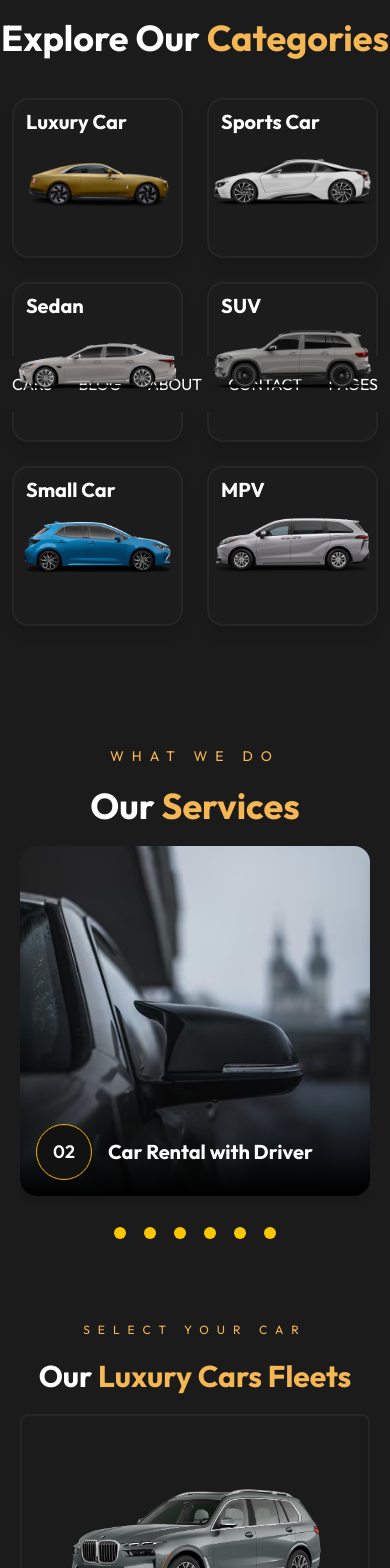
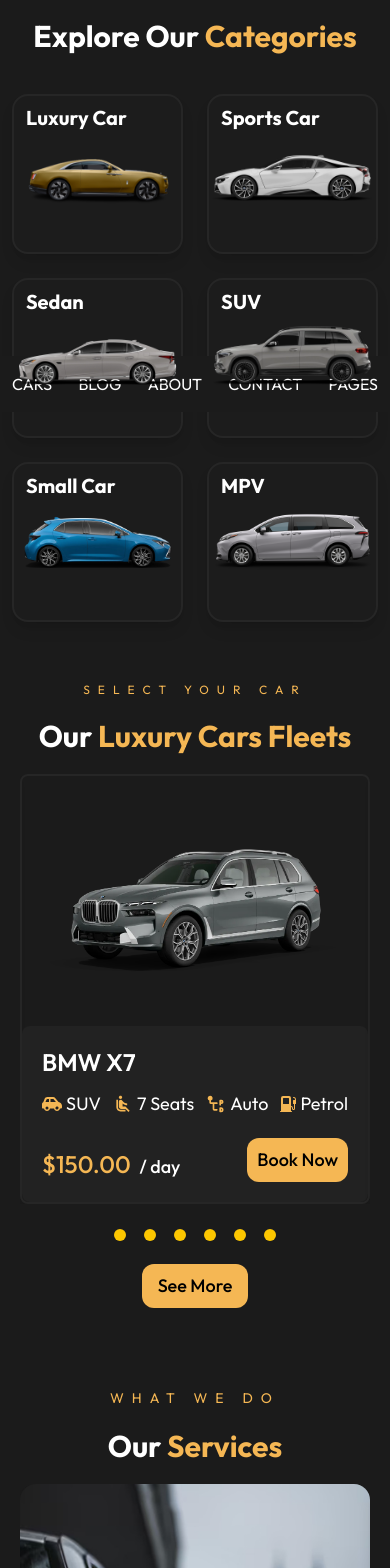
Before and after one commit to twahidulislamdev/go-ride, a React (Vite) app: page / in a window 390 px wide. Shown: the part 432-2000 px from the top of the page. Built offline with nearby package versions, Linux system fonts and the light colour scheme.

Commit message:
Refactor code structure for improved readability and maintainability

```diff
--- a/src/components/layouts/Categories.jsx
+++ b/src/components/layouts/Categories.jsx
@@ -25,7 +25,7 @@
         <h6 className="text-sm text-mainColor tracking-[8px] text-center">
           CATEGORIES
         </h6>
-        <h3 className="text-4xl font-bold text-white pt-5 text-center">
+        <h3 className="text-3xl lg:text-4xl font-bold text-white pt-5">
           Explore Our <span className="text-mainColor">Categories</span>
         </h3>
         {/* Categories Grid */}
--- a/src/components/layouts/LuxuryCar.jsx
+++ b/src/components/layouts/LuxuryCar.jsx
@@ -9,7 +9,7 @@
 import MercedesSClass from "../../assets/mercedesSClass.png";
 import CarCad from "../CarCad";
 
-// ✅ Import slick CSS
+//  Import slick CSS
 import "slick-carousel/slick/slick.css";
 import "slick-carousel/slick/slick-theme.css";
 
@@ -98,13 +98,13 @@
   };
 
   return (
-    <div className="pt-10 pb-20 bg-secondaryColor text-center">
+    <div className="py-5 bg-secondaryColor text-center">
       <h6 className="text-xs lg:text-sm text-mainColor tracking-[8px]">SELECT YOUR CAR</h6>
       <h3 className="text-3xl lg:text-4xl font-bold text-white pt-5">
         Our <span className="text-mainColor">Luxury Cars Fleets</span>
       </h3>
 
-      <div className="p-5">
+      <div className=" p-5 lg:pt-10 pb-5">
         <Container>
           {/*  React Slick only for small & medium devices */}
           <div className="block lg:hidden">
--- a/src/components/layouts/Service.jsx
+++ b/src/components/layouts/Service.jsx
@@ -9,6 +9,7 @@
 import serviceThree from "../../assets/serviceThree.jpg";
 import serviceFour from "../../assets/serviceFour.jpg";
 import serviceFive from "../../assets/serviceFive.jpg";
+import serviceSix from "../../assets/serviceSix.jpg";
 
 //  Import slick CSS
 import "slick-carousel/slick/slick.css";
@@ -21,7 +22,7 @@
     { id: "03", title: "Airport Transfer", img: serviceThree },
     { id: "04", title: "VIP Transfer", img: serviceFour },
     { id: "05", title: "Private Transfer", img: serviceFive },
-    { id: "06", title: "Airport Transfer", img: serviceThree },
+    { id: "06", title: "Fleet Leasing", img: serviceSix },
 
   ];
 
@@ -45,13 +46,13 @@
   };
 
   return (
-    <div className="pt-20 pb-10 relative flex flex-col items-center justify-center bg-secondaryColor text-center">
+    <div className="py-10 relative flex flex-col items-center justify-center bg-secondaryColor text-center">
       <h6 className="text-sm text-mainColor tracking-[8px]">WHAT WE DO</h6>
-      <h3 className="text-4xl font-bold text-white pt-5">
+      <h3 className="text-3xl lg:text-4xl font-bold text-white pt-5">
         Our <span className="text-mainColor">Services</span>
       </h3>
 
-      <div className="w-full flex items-center justify-center p-5">
+      <div className="w-full flex items-center justify-center p-5 lg:py-10">
         <Container>
           {/* 👇 Slick slider for small/medium screens */}
           <div className="block lg:hidden w-full">
--- a/src/components/pages/Home.jsx
+++ b/src/components/pages/Home.jsx
@@ -9,8 +9,8 @@
     <>
       <Banner />
       <Categories />
+      <LuxuryCar />
       <Service />
-      <LuxuryCar />
     </>
   );
 };
```
Also changed, not shown: src/assets/serviceSix.jpg (added).
